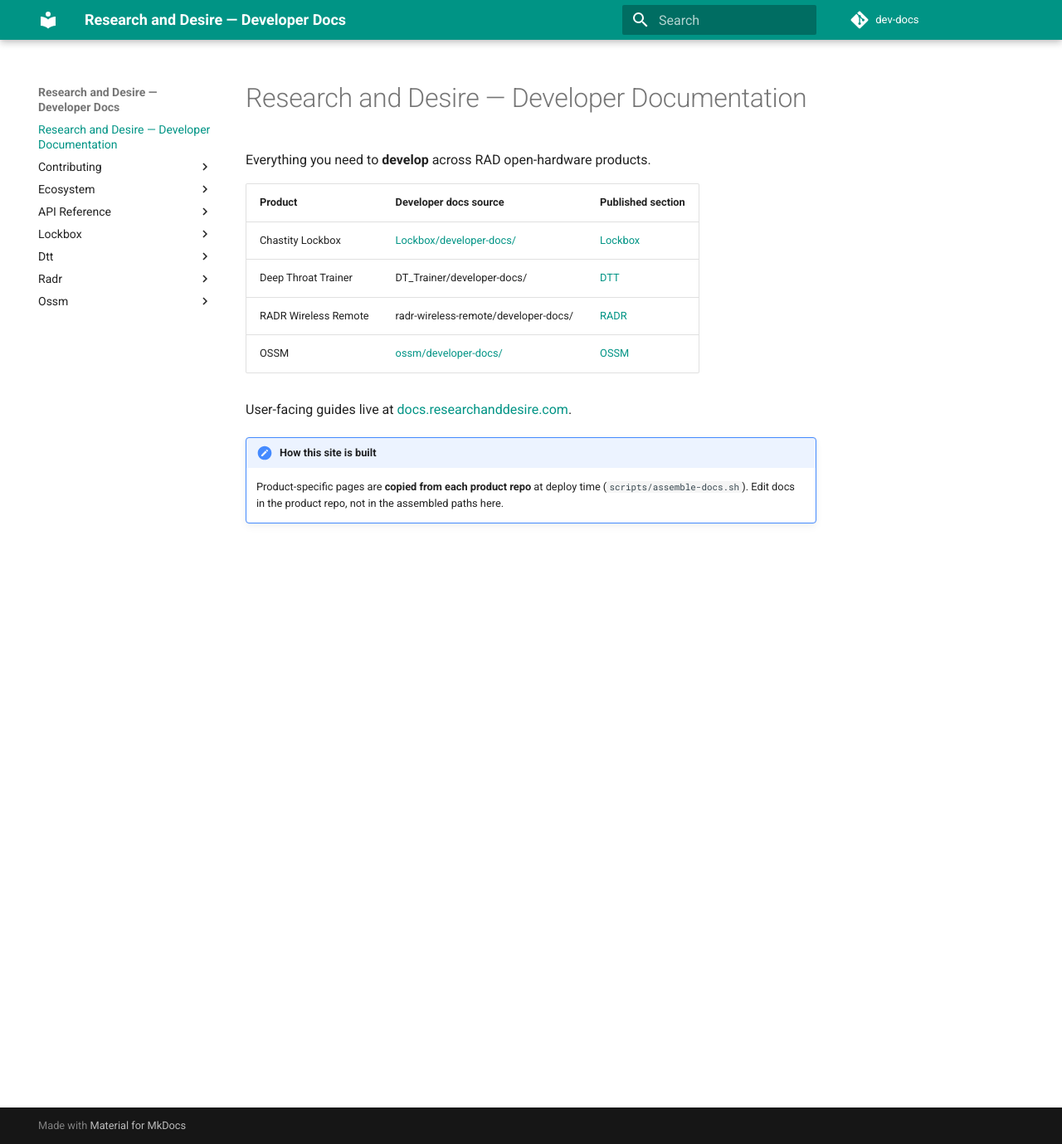
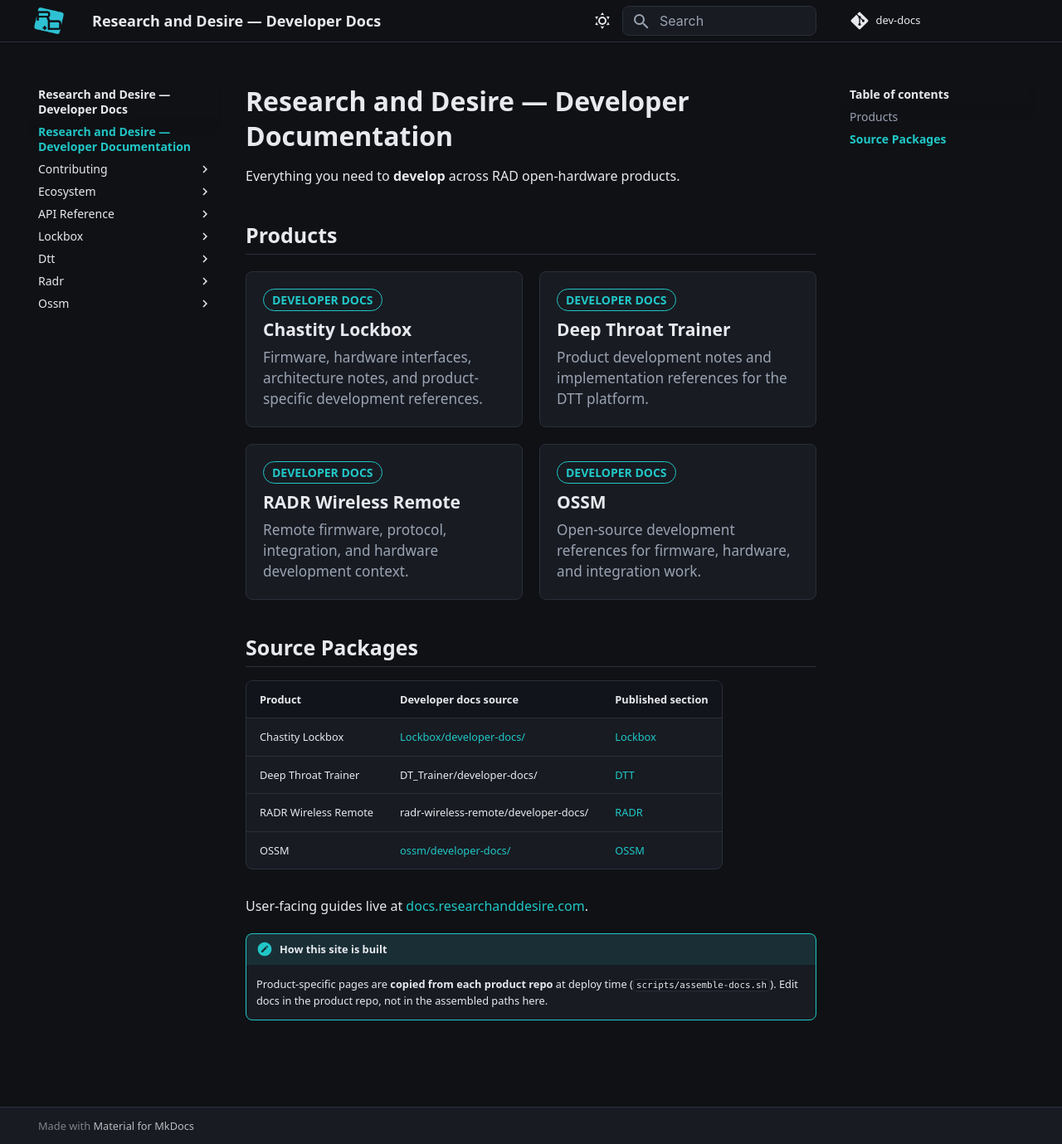
Before and after one commit to researchanddesire/dev-docs, an MkDocs documentation site: the page built from docs/index.md, in a window 1280 px wide and 1379 px high. Shown: the whole window at 83% size. Built offline with MkDocs 1.6.1 and Material for MkDocs 9.7.7, drawn with Linux system fonts in a browser that asks for light colours; comment, search, counter and statistics services are not loaded.

Commit message:
Match developer docs to RAD styling

```diff
--- a/docs/index.md
+++ b/docs/index.md
@@ -1,6 +1,33 @@
 # Research and Desire — Developer Documentation
 
 Everything you need to **develop** across RAD open-hardware products.
+
+## Products
+
+<div class="rad-doc-grid">
+  <a class="rad-doc-card" href="lockbox/">
+    <span class="rad-doc-kicker">Developer Docs</span>
+    <strong>Chastity Lockbox</strong>
+    <span>Firmware, hardware interfaces, architecture notes, and product-specific development references.</span>
+  </a>
+  <a class="rad-doc-card" href="dtt/">
+    <span class="rad-doc-kicker">Developer Docs</span>
+    <strong>Deep Throat Trainer</strong>
+    <span>Product development notes and implementation references for the DTT platform.</span>
+  </a>
+  <a class="rad-doc-card" href="radr/">
+    <span class="rad-doc-kicker">Developer Docs</span>
+    <strong>RADR Wireless Remote</strong>
+    <span>Remote firmware, protocol, integration, and hardware development context.</span>
+  </a>
+  <a class="rad-doc-card" href="ossm/">
+    <span class="rad-doc-kicker">Developer Docs</span>
+    <strong>OSSM</strong>
+    <span>Open-source development references for firmware, hardware, and integration work.</span>
+  </a>
+</div>
+
+## Source Packages
 
 | Product | Developer docs source | Published section |
 |---------|----------------------|-------------------|
--- /dev/null
+++ b/docs/stylesheets/developer.css
@@ -0,0 +1,307 @@
+/* RAD developer docs theme: visually aligned with Community Mods and assembly docs. */
+
+:root {
+  --rad-font-family: system-ui, -apple-system, BlinkMacSystemFont, "Segoe UI", sans-serif;
+  --rad-radius: 8px;
+  --rad-accent: #129fa7;
+  --rad-accent-strong: #21c7c7;
+  --rad-card: #ffffff;
+  --rad-card-soft: #eef6f7;
+  --rad-border: #d5e2e6;
+  --rad-fg: #1d2730;
+  --rad-muted: #5e6d78;
+  --rad-purple: #7654d6;
+}
+
+[data-md-color-scheme="slate"] {
+  --md-default-bg-color: #0f1115;
+  --md-default-fg-color: #e7e9ee;
+  --md-default-fg-color--light: #9aa3b2;
+  --md-default-fg-color--lighter: #6f7888;
+  --md-default-fg-color--lightest: #2a2f3a;
+  --md-primary-fg-color: #0f1115;
+  --md-primary-bg-color: #e7e9ee;
+  --md-accent-fg-color: #21c7c7;
+  --md-typeset-a-color: #21c7c7;
+  --md-code-bg-color: #11141a;
+  --md-code-fg-color: #e7e9ee;
+  --md-footer-bg-color: #181b22;
+  --md-footer-bg-color--dark: #0f1115;
+  --rad-accent: #21c7c7;
+  --rad-accent-strong: #35d9dd;
+  --rad-card: #181b22;
+  --rad-card-soft: #11141a;
+  --rad-border: #2a2f3a;
+  --rad-fg: #e7e9ee;
+  --rad-muted: #9aa3b2;
+  --rad-purple: #b694f5;
+}
+
+[data-md-color-scheme="default"] {
+  --md-default-bg-color: #f6fafb;
+  --md-default-fg-color: #1d2730;
+  --md-default-fg-color--light: #5e6d78;
+  --md-default-fg-color--lighter: #87939d;
+  --md-default-fg-color--lightest: #d5e2e6;
+  --md-primary-fg-color: #0f1115;
+  --md-primary-bg-color: #e7e9ee;
+  --md-accent-fg-color: #129fa7;
+  --md-typeset-a-color: #0b8f98;
+  --md-code-bg-color: #eef6f7;
+  --md-code-fg-color: #1d2730;
+  --md-footer-bg-color: #ffffff;
+  --md-footer-bg-color--dark: #eef6f7;
+}
+
+body {
+  font-family: var(--rad-font-family);
+}
+
+.md-header {
+  background: var(--md-primary-fg-color);
+  border-bottom: 1px solid var(--rad-border);
+  box-shadow: none;
+}
+
+.md-header__button.md-logo {
+  display: inline-flex !important;
+  align-items: center;
+  justify-content: center;
+  margin: 0 0.35rem 0 0;
+  padding: 0.25rem;
+}
+
+.md-header__button.md-logo img,
+.md-header__button.md-logo svg {
+  display: block;
+  width: 2rem;
+  height: 2rem;
+}
+
+.md-header__title {
+  margin-left: 0.2rem;
+}
+
+.md-header__topic {
+  font-weight: 700;
+}
+
+@media (max-width: 640px) {
+  .md-header__button.md-logo {
+    margin-right: 0.1rem;
+    padding: 0.25rem 0.15rem;
+  }
+
+  .md-header__button.md-logo img,
+  .md-header__button.md-logo svg {
+    width: 1.7rem;
+    height: 1.7rem;
+  }
+}
+
+.md-search__form {
+  border: 1px solid var(--rad-border);
+  border-radius: var(--rad-radius);
+  background: var(--rad-card);
+  color: var(--rad-fg);
+}
+
+.md-header .md-search__form {
+  border-color: #2a2f3a;
+  background: #181b22;
+  color: #e7e9ee;
+}
+
+.md-search__form:hover,
+.md-search__form:focus-within {
+  border-color: var(--rad-accent);
+  box-shadow: none;
+}
+
+.md-search__input {
+  color: var(--rad-fg);
+}
+
+.md-header .md-search__input {
+  color: #e7e9ee;
+}
+
+.md-header .md-search__input::placeholder,
+.md-header .md-search__icon {
+  color: #9aa3b2;
+}
+
+.md-main {
+  background: var(--md-default-bg-color);
+}
+
+.md-content__inner {
+  padding-bottom: 3rem;
+}
+
+.md-typeset {
+  color: var(--rad-fg);
+}
+
+.md-typeset h1,
+.md-typeset h2,
+.md-typeset h3 {
+  color: var(--rad-fg);
+  font-weight: 700;
+  letter-spacing: 0;
+}
+
+.md-typeset h1 {
+  margin-bottom: 0.45em;
+}
+
+.md-typeset h2 {
+  padding-bottom: 0.25rem;
+  border-bottom: 1px solid var(--rad-border);
+}
+
+.md-typeset a {
+  color: var(--rad-accent);
+}
+
+.md-typeset a:hover {
+  color: var(--rad-accent-strong);
+}
+
+.md-typeset code {
+  border: 1px solid var(--rad-border);
+  border-radius: 4px;
+  background: var(--md-code-bg-color);
+}
+
+.md-typeset pre > code {
+  border-radius: var(--rad-radius);
+}
+
+.md-typeset .admonition,
+.md-typeset details {
+  border-color: var(--rad-border);
+  border-radius: var(--rad-radius);
+  background: var(--rad-card);
+  box-shadow: none;
+}
+
+.md-typeset .admonition.note,
+.md-typeset details.note {
+  border-color: var(--rad-accent);
+}
+
+.md-typeset .note > .admonition-title,
+.md-typeset .note > summary {
+  background: color-mix(in srgb, var(--rad-accent) 12%, transparent);
+}
+
+.md-typeset .note > .admonition-title::before,
+.md-typeset .note > summary::before {
+  background-color: var(--rad-accent);
+}
+
+.md-typeset table:not([class]) {
+  overflow: hidden;
+  border: 1px solid var(--rad-border);
+  border-collapse: separate;
+  border-spacing: 0;
+  border-radius: var(--rad-radius);
+  background: var(--rad-card);
+}
+
+.md-typeset table:not([class]) th {
+  background: var(--rad-card-soft);
+}
+
+.md-typeset table:not([class]) th,
+.md-typeset table:not([class]) td {
+  border-color: var(--rad-border);
+}
+
+.md-nav__title {
+  color: var(--rad-fg);
+  background: transparent;
+  box-shadow: none;
+}
+
+.md-nav__link {
+  border-radius: 6px;
+}
+
+.md-nav__link:hover,
+.md-nav__link--active {
+  color: var(--rad-accent);
+}
+
+.md-nav__item .md-nav__link--active {
+  font-weight: 700;
+}
+
+.md-footer {
+  border-top: 1px solid var(--rad-border);
+}
+
+.md-footer,
+.md-footer-meta {
+  background: var(--md-footer-bg-color);
+  color: var(--rad-muted);
+}
+
+.rad-doc-grid {
+  display: grid;
+  grid-template-columns: repeat(auto-fit, minmax(min(100%, 15rem), 1fr));
+  gap: 1rem;
+  margin: 1rem 0 1.5rem;
+}
+
+.rad-doc-card {
+  display: flex;
+  flex-direction: column;
+  gap: 0.45rem;
+  min-height: 9.25rem;
+  padding: 1rem;
+  border: 1px solid var(--rad-border);
+  border-radius: var(--rad-radius);
+  background: var(--rad-card);
+  color: var(--rad-muted) !important;
+  text-decoration: none;
+  transition: border-color 0.15s ease, transform 0.15s ease;
+}
+
+.rad-doc-card:hover,
+.rad-doc-card:focus {
+  border-color: var(--rad-accent);
+  color: var(--rad-muted) !important;
+  text-decoration: none;
+  transform: translateY(-1px);
+  outline: none;
+}
+
+.rad-doc-card:focus-visible {
+  outline: 2px solid var(--rad-accent);
+  outline-offset: 2px;
+}
+
+.rad-doc-card strong {
+  color: var(--rad-fg);
+  font-size: 1.05rem;
+  line-height: 1.25;
+}
+
+.rad-doc-card span:last-child {
+  font-size: 0.86rem;
+  line-height: 1.45;
+}
+
+.rad-doc-kicker {
+  align-self: flex-start;
+  padding: 0.1rem 0.5rem;
+  border: 1px solid var(--rad-accent);
+  border-radius: 999px;
+  color: var(--rad-accent);
+  font-size: 0.7rem;
+  font-weight: 700;
+  line-height: 1.5;
+  text-transform: uppercase;
+}
--- a/mkdocs.yml
+++ b/mkdocs.yml
@@ -5,19 +5,35 @@ repo_name: dev-docs
 
 theme:
   name: material
+  logo: assets/rad-logo.png
+  favicon: assets/favicon.png
+  font: false
   palette:
+    - scheme: slate
+      primary: custom
+      accent: custom
+      toggle:
+        icon: material/weather-sunny
+        name: Switch to light mode
     - scheme: default
-      primary: teal
-      accent: cyan
+      primary: custom
+      accent: custom
+      toggle:
+        icon: material/weather-night
+        name: Switch to dark mode
 
 plugins:
   - search
   - awesome-pages
 
+extra_css:
+  - stylesheets/developer.css
+
 markdown_extensions:
   - admonition
   - pymdownx.details
   - pymdownx.superfences
+  - md_in_html
 
 # Navigation is driven by .pages files (mkdocs-awesome-pages-plugin) so the full
 # tree assembled from each product repo's developer-docs/ shows up automatically.
```
Also changed, not shown: docs/assets/favicon.png (added), docs/assets/rad-logo.png (added).
